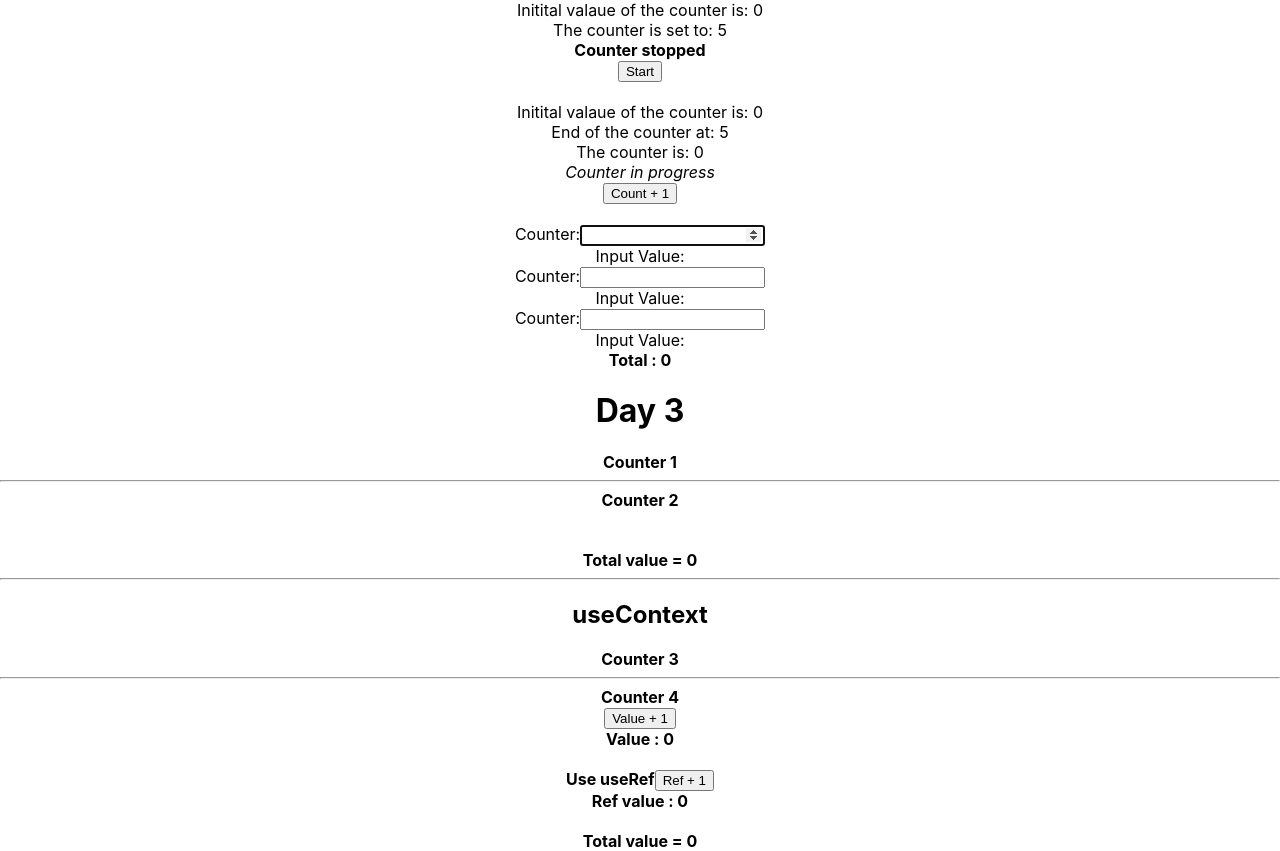
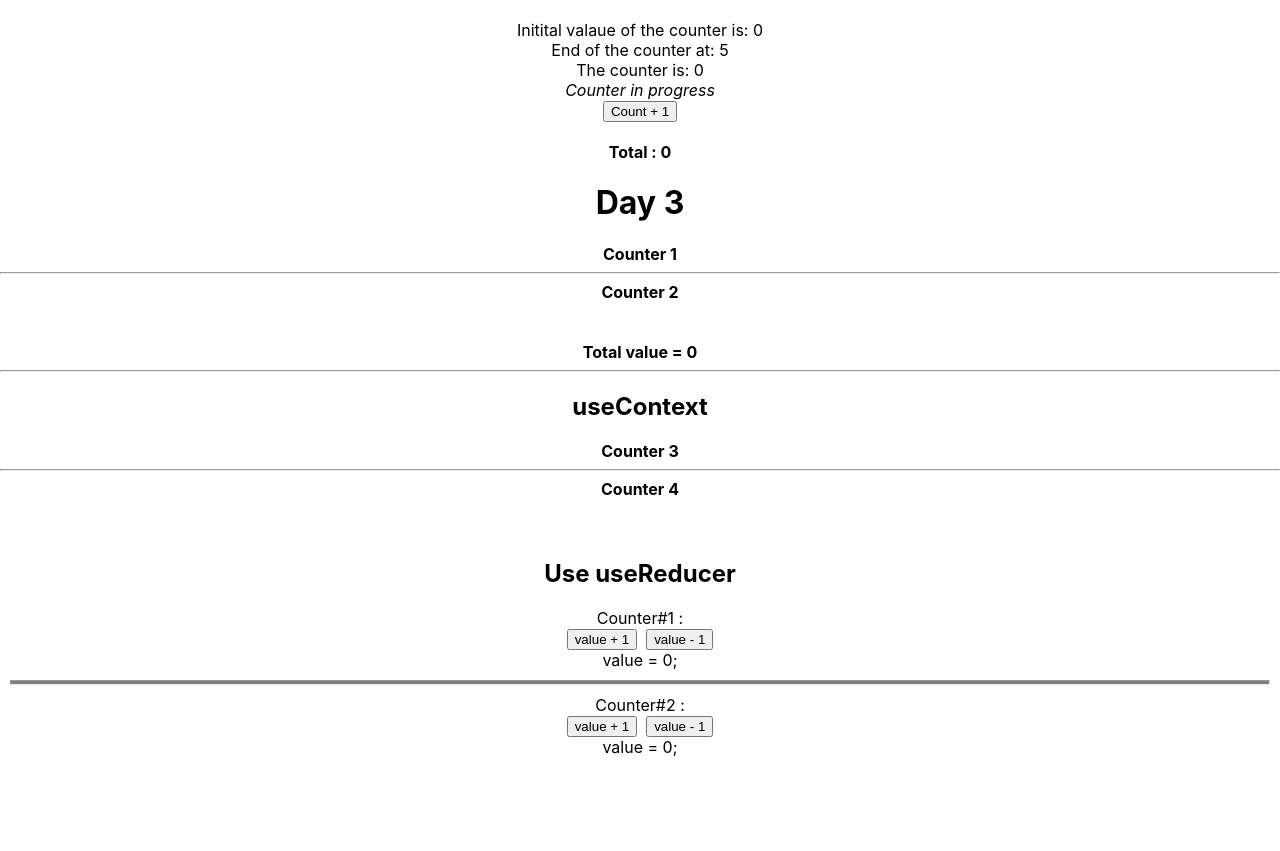
Before and after one commit to nhattan96/master-react-5-days, a React (Create React App) app: page / in a window 1280 px wide. After the commit the page ends 800 px from the top, so only its background shows below. Built offline with nearby package versions, Linux system fonts and the light colour scheme.

Commit message:
Day 3: use useReducer

```diff
--- a/src/App.jsx
+++ b/src/App.jsx
@@ -4,6 +4,7 @@ import Counter from "./components/counter/counter";
 import CounterClick from "./components/counter/counterClick";
 import CounterInput from "./components/counter/counterInput";
 import CounterDay3 from "./components/day3/counterDay3";
+import UseAppReducerApp from "./components/day3/useReducer/useReducerApp";
 
 const TotalDay3Context = createContext();
 
@@ -19,15 +20,15 @@ function App() {
     <TotalDay3Context.Provider value={[totalDay3, setTotalDay3]}>
       <div className="App">
         {/* Know how to use useEffect */}
-        <Counter init="0" end="5"></Counter> <br />
+        {/* <Counter init="0" end="5"></Counter> <br /> */}
         <br />
         {/* Know how to use useRef */}
         <CounterClick init="0" end="5"></CounterClick>
         <br />
         {/* Know how to pass param from child to parent */}
-        <CounterInput focus type="number" setTotal={setTotal}></CounterInput>
+        {/* <CounterInput focus type="number" setTotal={setTotal}></CounterInput>
         <CounterInput type="number" setTotal={setTotal}></CounterInput>
-        <CounterInput type="number" setTotal={setTotal}></CounterInput>
+        <CounterInput type="number" setTotal={setTotal}></CounterInput> */}
         <br />
         <b>Total : {total}</b>
         <br />
@@ -52,10 +53,13 @@ function App() {
         <hr />
         <b>Counter 4</b>
         <br />
-        <CounterDay3 id="2" setTotalDay3={setTotalDay3}></CounterDay3>
+        {/* <CounterDay3 id="2" setTotalDay3={setTotalDay3}></CounterDay3> */}
         <br />
         <br />
-        <b>Total value = {totalDay3}</b>
+        {/* <b>Total value = {totalDay3}</b> */}
+
+        {/* Use useReducer */}
+        <UseAppReducerApp></UseAppReducerApp>
       </div>
     </TotalDay3Context.Provider>
   );
--- /dev/null
+++ b/src/components/day3/useReducer/counterUseReducer.jsx
@@ -0,0 +1,38 @@
+import { useReducer } from "react";
+
+const CounterUseReducer = () => {
+  const [state, dispatch] = useReducer(
+    (state, action) => {
+      console.log(state,state)
+      // if (action === "INCR") value += 1;
+      // if (action === "DECR") value -= 1;
+      // return value;
+
+      if (action === "INCR") state.value += 1;
+      if (action === "DECR") state.value -= 1;
+      // return { ...state };
+      return state
+    },
+    { value: 0 }
+  );
+
+  function incrValue() {
+    dispatch("INCR");
+  }
+  function decrValue() {
+    dispatch("DECR");
+  }
+
+  return (
+    <>
+      <br />
+      <button onClick={incrValue}>value + 1</button>
+      &nbsp;&nbsp;
+      <button onClick={decrValue}>value - 1</button>
+      <br />
+      {/* value = {value}; */}
+      value = {state.value};
+    </>
+  );
+};
+export default CounterUseReducer;
--- /dev/null
+++ b/src/components/day3/useReducer/useReducerApp.jsx
@@ -0,0 +1,14 @@
+import CounterUseReducer from "./counterUseReducer";
+
+const UseAppReducerApp = () => {
+  return (
+    <>
+      <h2> Use useReducer</h2>
+      Counter#1 : <CounterUseReducer />
+      <hr style={{ margin: "10px", height: "3px", backgroundColor: "gray" }} />
+      Counter#2 : <CounterUseReducer />
+    </>
+  );
+};
+
+export default UseAppReducerApp;
```
